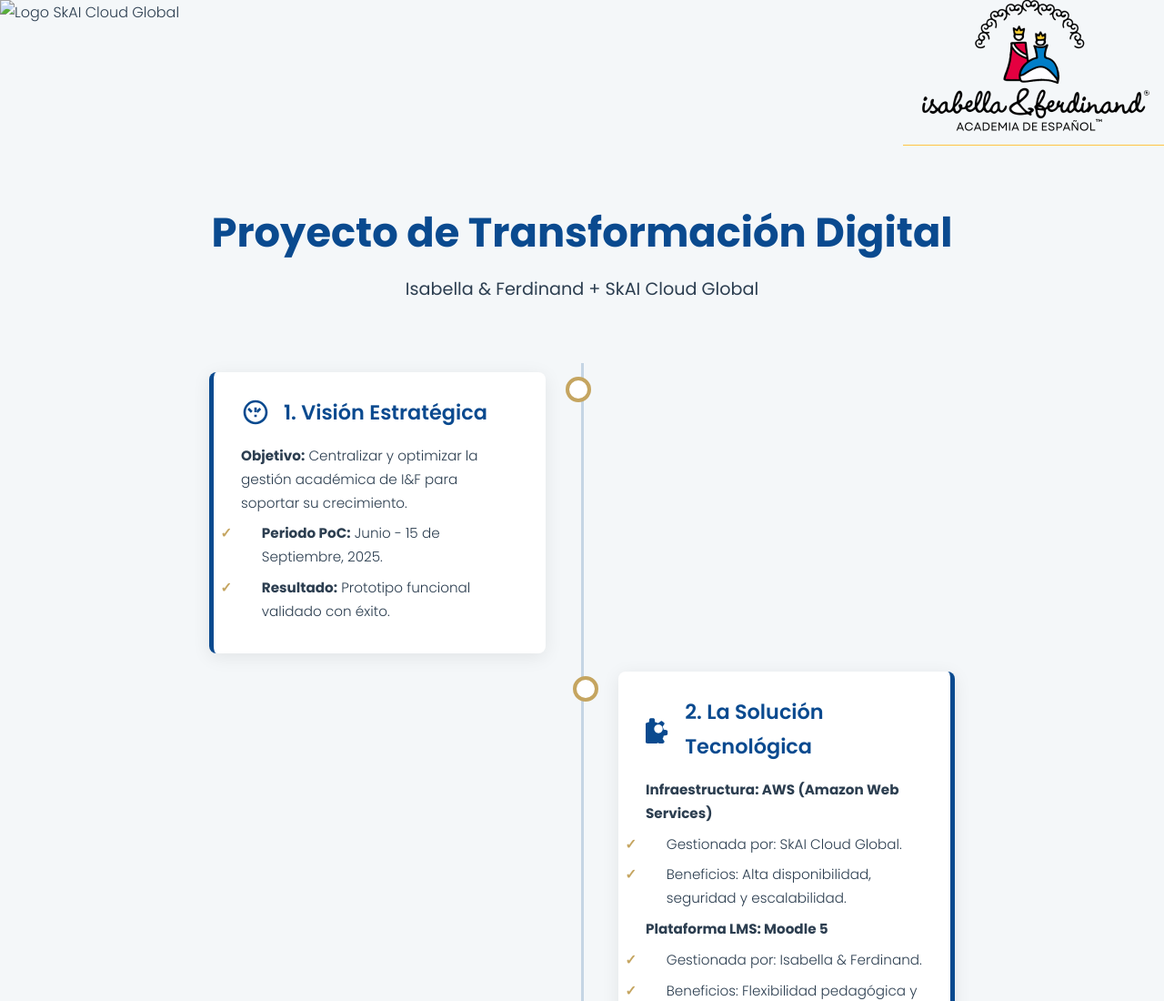
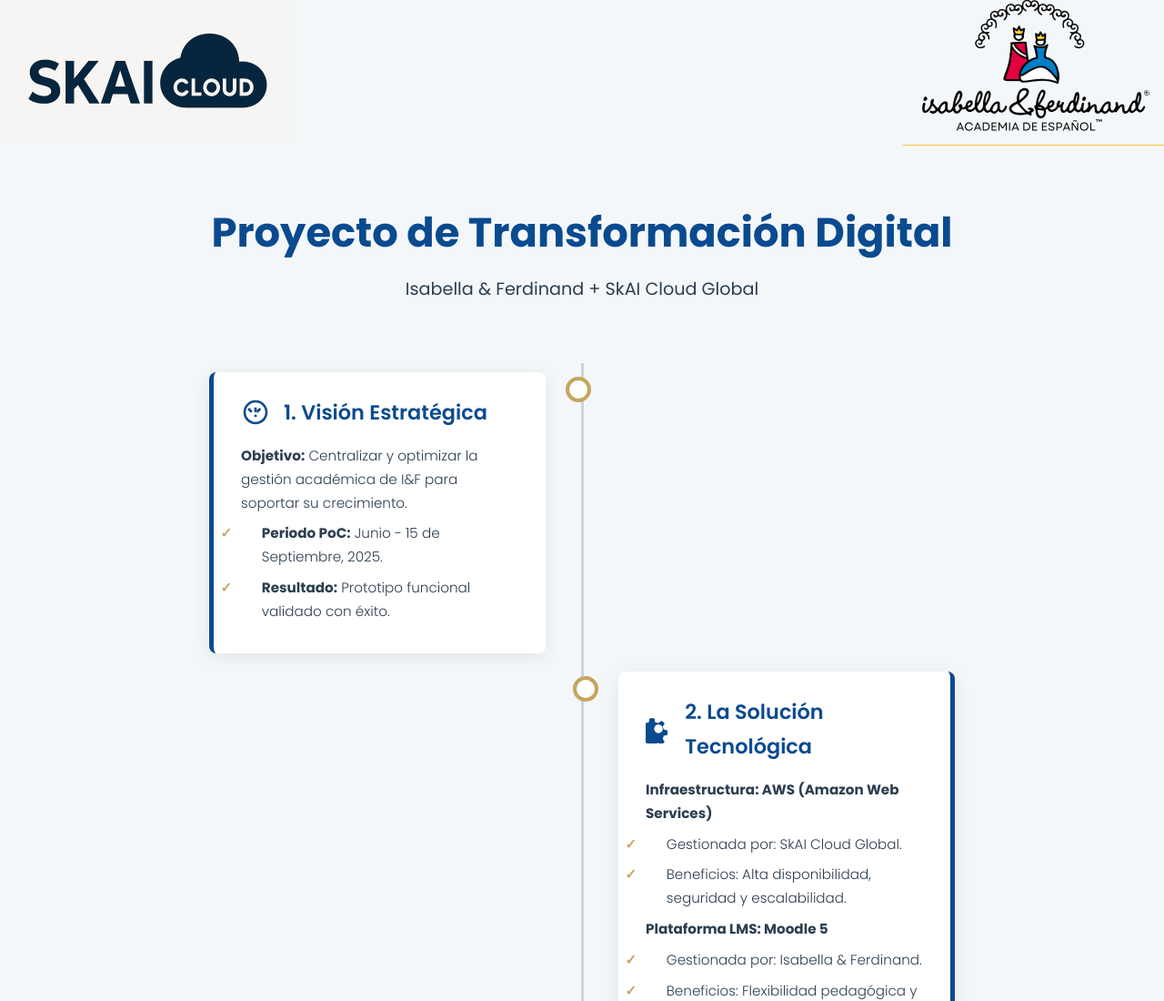
Before and after one commit to AndresAlberdi/AndresAlberdi.github.io, a plain HTML site: page infografia_proyecto_IF_Cervantes.html in a window 1280 px wide. Shown: the top 1100 px of the page at 91% size. Drawn offline with Linux system fonts and the light colour scheme.

Commit message:
Actualizo contenido y estilos de la página

```diff
--- a/infografia_proyecto_IF_Cervantes.html
+++ b/infografia_proyecto_IF_Cervantes.html
@@ -196,7 +196,7 @@
 <body>
 <div class="header-corporativo">
     <img
-        src="Logo_SkAI_Cloud.jpg"
+        src="Logo_SkAI_Cloud.png"
         alt="Logo SkAI Cloud Global"
         class="logo-corporativo"
         style="float: left;"
```
